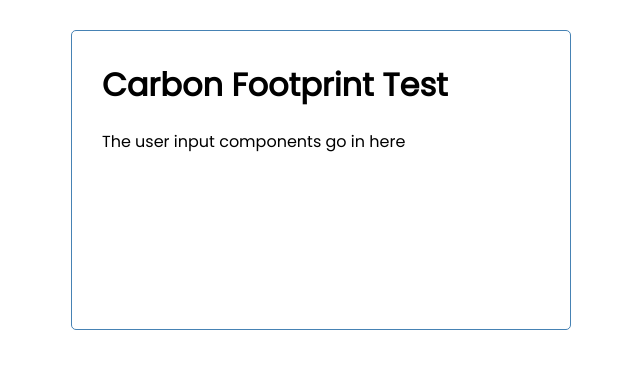
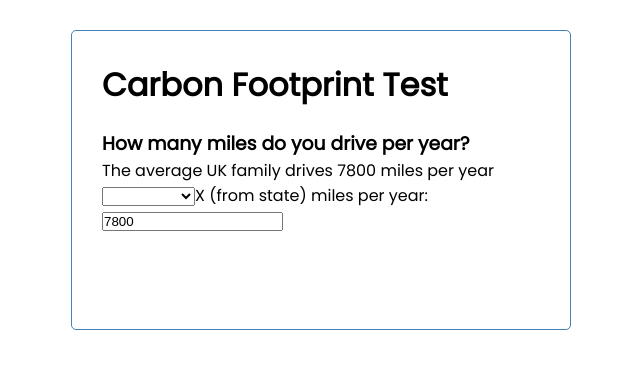
Before and after one commit to mldrenth/carbon_footprint_app, a React (Create React App) app in the folder client/: page / in a window 1280 px wide. Shown: the top 368 px of the page, without its empty margins (319-959 px from the left). Built offline with nearby package versions, Linux system fonts and the light colour scheme; no server answers.

Commit message:
fixed skeleton for FormContainer and Car

```diff
--- a/client/src/components/Car.js
+++ b/client/src/components/Car.js
@@ -1,18 +1,30 @@
-const Car = () => {
+import { useState } from 'react';
+
+const Car = ({ climateData, handleCarCalculation }) => {
+
+    const [co2PerMile, setCo2PerMile] = useState(0);
+    const [yearlyMileage, setYearlyMileage] = useState(7800);
 
     const onChange = (evt) => {
-        //will call a function which will be passed down
-        //function(evt.target.value)
+        setYearlyMileage(evt.target.value)
+    }
+
+    const onSelected = (evt) => {
+        const carType = evt.target.value
+        setCo2PerMile(climateData[0].drivingKgCO2ePerMile[carType])
     }
 
     return(
         <div>
             <h3>How many miles do you drive per year?</h3>
             <p>The average UK family drives 7800 miles per year</p>
-            <p>Could add dropdown for fuel type and size/efficiency here</p>
-            <label for="milesPerYear">X (from state) miles per year:</label>
+            <select onChange={onSelected}>
+                <option value={0}></option>
+                <option value={'averageUKFamilyCar'}>average car</option>
+            </select>
+            <label htmlFor="milesPerYear">X (from state) miles per year:</label>
             <br/>
-            <input type="number" value="7800" onChange={onChange}/>
+            <input type="number" value={yearlyMileage} onChange={onChange}/>
         </div>
     );
 };
--- a/client/src/containers/FormContainer.js
+++ b/client/src/containers/FormContainer.js
@@ -1,7 +1,23 @@
-const FormContainer = () => {
+import Car from '../components/Car';
+import { useEffect, useState } from 'react';
+
+const FormContainer = ({ handleCarCalculation, climateData }) => {
+
+    // const [carData, setCarData] = useState({});
+    //create states for other data types here
+
+    // useEffect(() => {
+    //     setCarData(climateData[0]);
+    //     console.log(climateData[0]);
+    //     //can unpack other data types from API here
+    // }, []);
+
     return(
         <div>
-            The user input components go in here
+            <Car
+            handleCarCalculation={handleCarCalculation}
+            climateData={climateData}
+            />
         </div>
     );
 };
```
Also changed, not shown: 1 other file (tests, documents, lock files or other folders).
